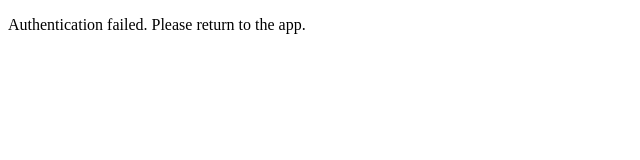
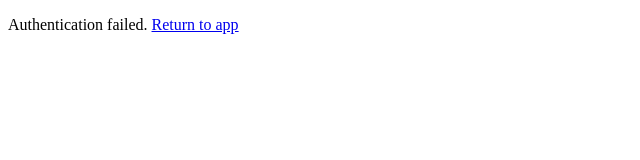
Before and after one commit to Mutlaq-Altuwaylie/RaeqApp, a website: page docs/steam-auth.html in a window 1280 px wide. Shown: the whole page, without its empty margins (0-640 px from the left). Drawn offline with Linux system fonts and the light colour scheme.

Commit message:
Update steam-auth.html

```diff
--- a/docs/steam-auth.html
+++ b/docs/steam-auth.html
@@ -6,24 +6,26 @@
         function getSteamId() {
             const url = new URL(window.location.href);
             const claimedId = url.searchParams.get('openid.claimed_id');
-            return claimedId?.match(/\/openid\/id\/(\d+)/)?.[1];
+            if (!claimedId) return null;
+
+            // Extract SteamID from format: https://steamcommunity.com/openid/id/7656119...
+            const steamId = claimedId.match(/\/openid\/id\/(\d+)$/)?.[1];
+            return steamId;
         }
 
         function redirectToApp() {
             const steamId = getSteamId();
             if (steamId) {
+                // Pass both SteamID and original return URL for verification
                 window.location.href = `myapp://auth/steam?id=${steamId}`;
             } else {
-                document.getElementById('status').innerText =
-                    'Authentication failed. Please return to the app.';
+                document.getElementById('status').innerHTML =
+                    'Authentication failed. <a href="myapp://">Return to app</a>';
             }
         }
     </script>
 </head>
 <body onload="redirectToApp()">
-    <p id="status">Redirecting back to RaeqApp...</p>
-    <noscript>
-        <p>Enable JavaScript to complete authentication.</p>
-    </noscript>
+    <p id="status">Processing Steam login...</p>
 </body>
 </html>
```
